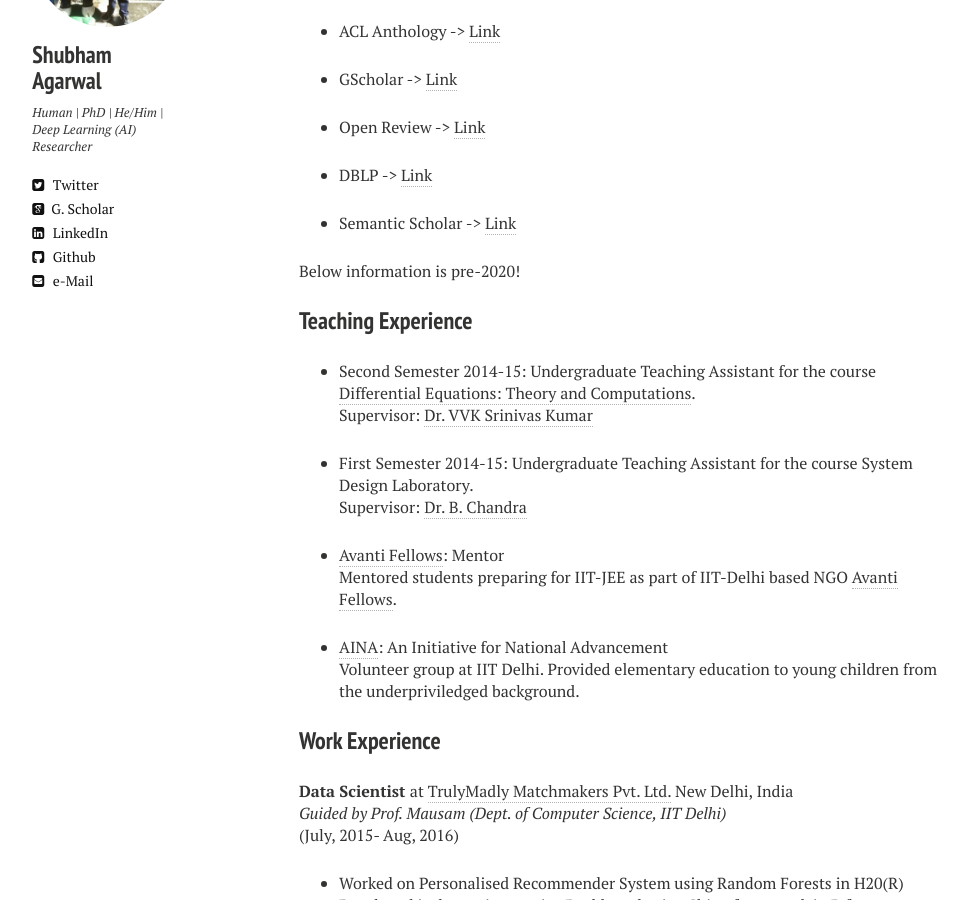
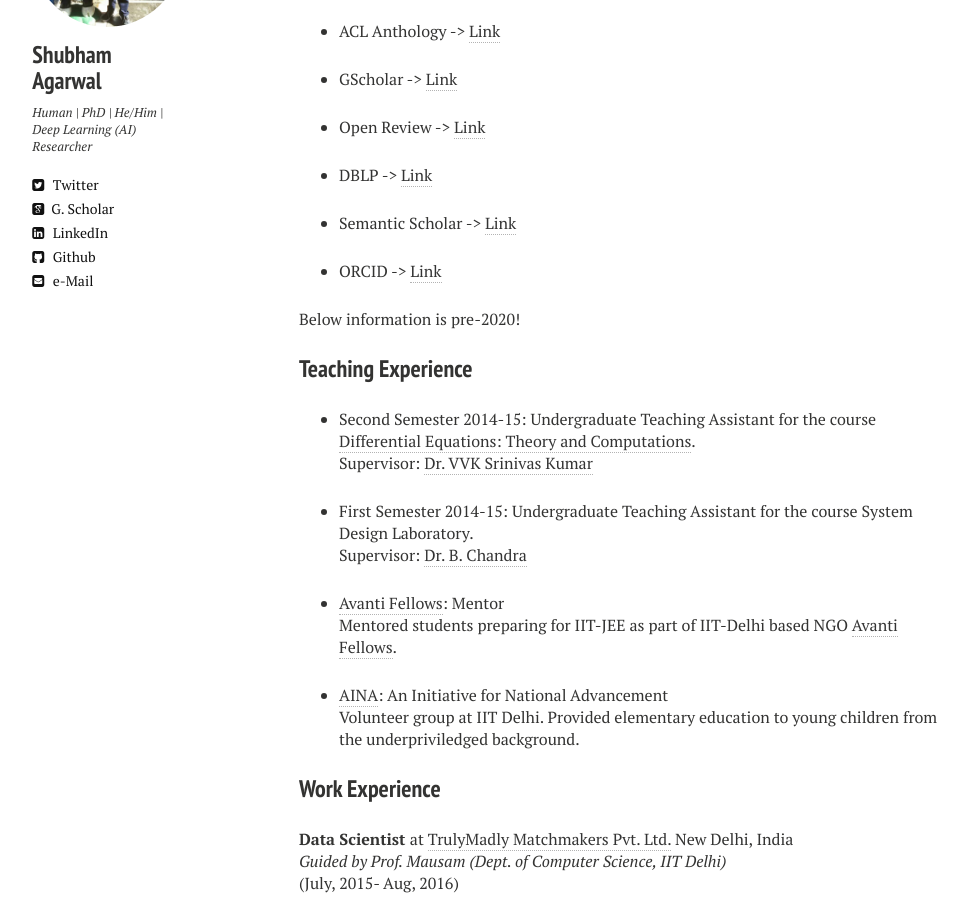
Before and after one commit to shubhamagarwal92/shubhamagarwal92.github.io, a Jekyll site: the page built from academic_activities.md, in a window 1280 px wide and 900 px high, scrolled down 485 px. Shown: the whole window, without its empty margins (21-988 px from the left). Built offline with Jekyll 4.4.1, drawn with Linux system fonts in a browser that asks for light colours; nearby versions of some CDN libraries.

Commit message:
Update academic_activities.md

```diff
--- a/academic_activities.md
+++ b/academic_activities.md
@@ -21,6 +21,8 @@ This page is not actively maintained. Kindly see my pages for the latest academi
 * DBLP -> [Link](https://dblp.uni-trier.de/pers/hd/a/Agarwal_0001:Shubham)
 
 * Semantic Scholar -> [Link](https://www.semanticscholar.org/author/Shubham-Agarwal/144992211)
+
+* ORCID -> [Link](https://orcid.org/0000-0002-2977-9615)
 
 Below information is pre-2020!
 
```
